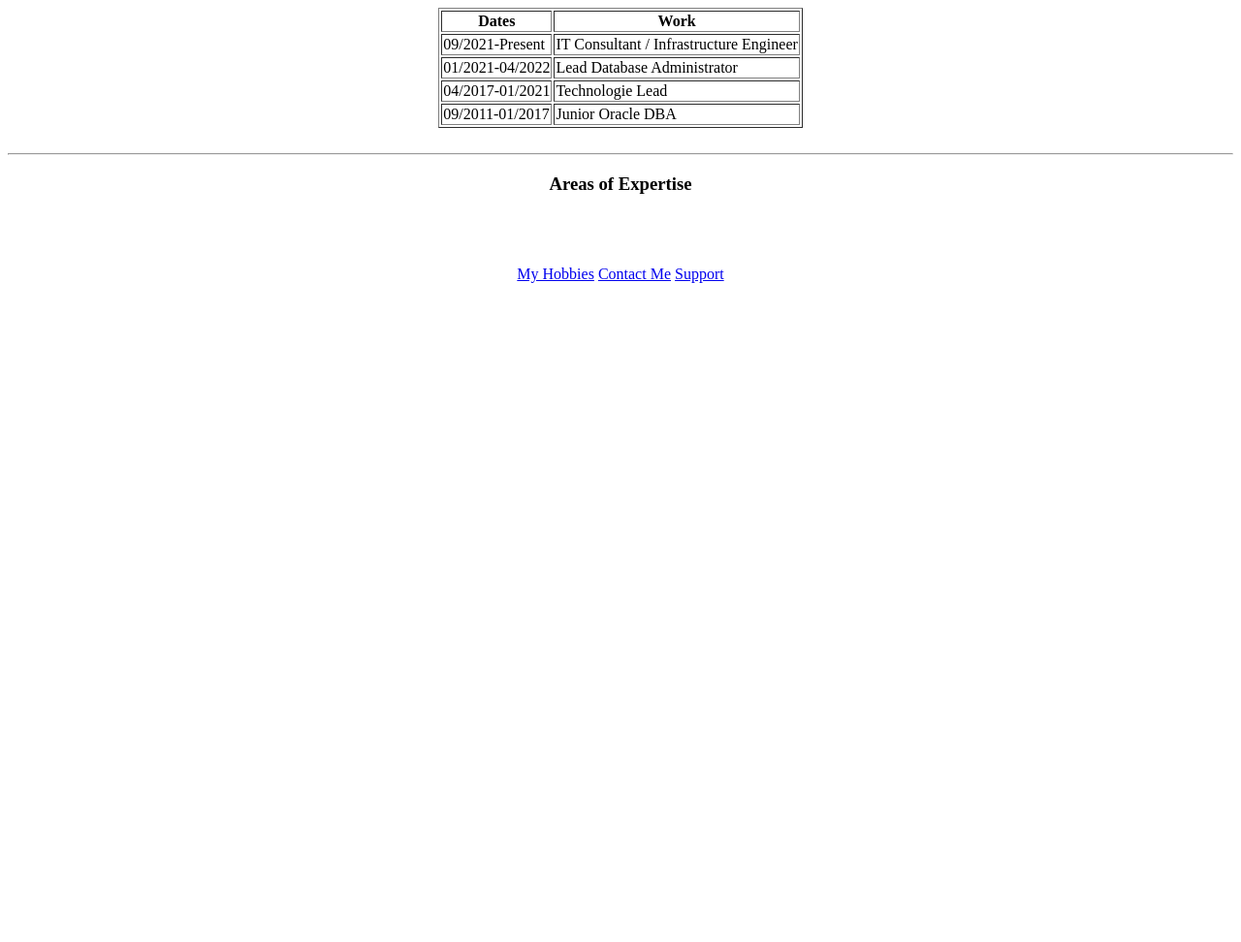
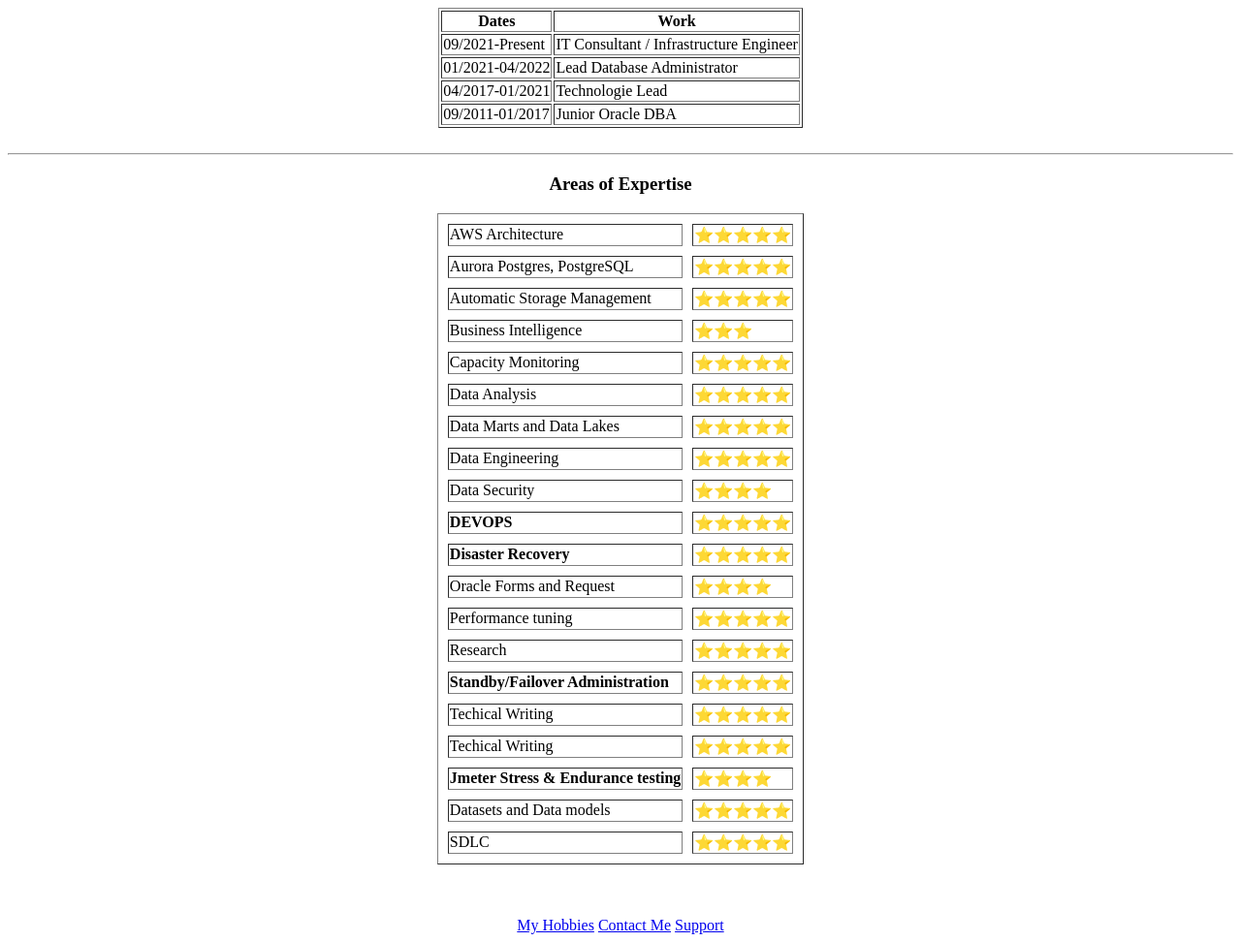
Before and after one commit to BrightCodes4realz/BA-CV, a plain HTML site: page index.html in a window 1280 px wide. Shown: the part 894-1866 px from the top of the page at 97% size. Before the commit the page ends 1194 px from the top, so only its background shows below. Drawn offline with Linux system fonts and the light colour scheme.

Commit message:
reenable area of expertise

```diff
--- a/index.html
+++ b/index.html
@@ -57,7 +57,7 @@
 
   <center>
     <h3><strong>Areas of Expertise</strong></h3>
-  <!-- <table border="1" cellspacing="10" </table>
+  <table border="1" cellspacing="10" </table>
       <tr>
         <td>AWS Architecture</td>
         <td>⭐⭐⭐⭐⭐</td>
@@ -138,7 +138,7 @@
         <td>SDLC</td>
         <td>⭐⭐⭐⭐⭐</td>
       </tr>
-    </table> -->
+    </table>
   </center>
   <br />
   <br />
```
